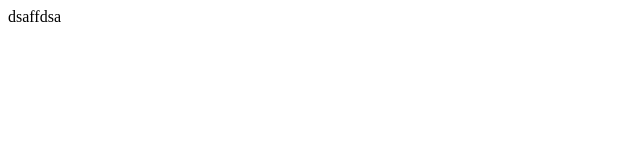
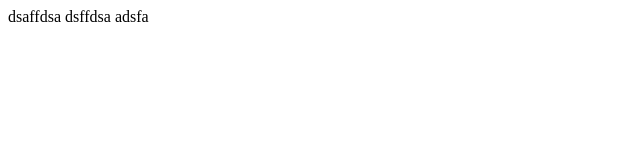
Before and after one commit to allviso/githubtest, a plain HTML site: page index.html in a window 1280 px wide. Shown: the whole page, without its empty margins (0-640 px from the left). Drawn offline with Linux system fonts and the light colour scheme.

Commit message:
This is a test

```diff
--- a/index.html
+++ b/index.html
@@ -6,6 +6,6 @@
 </head>
 
 <body>
-dsaffdsa
+dsaffdsa dsffdsa adsfa
 </body>
 </html>
```
